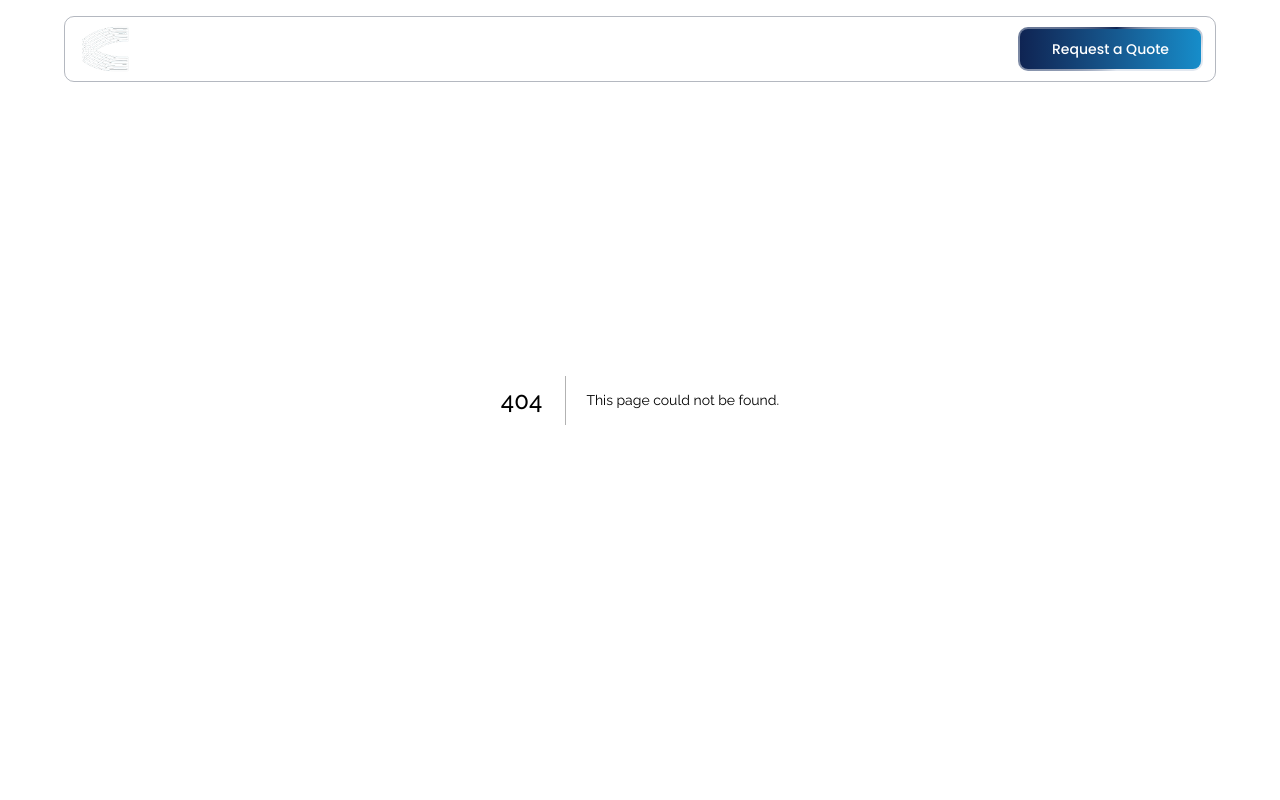
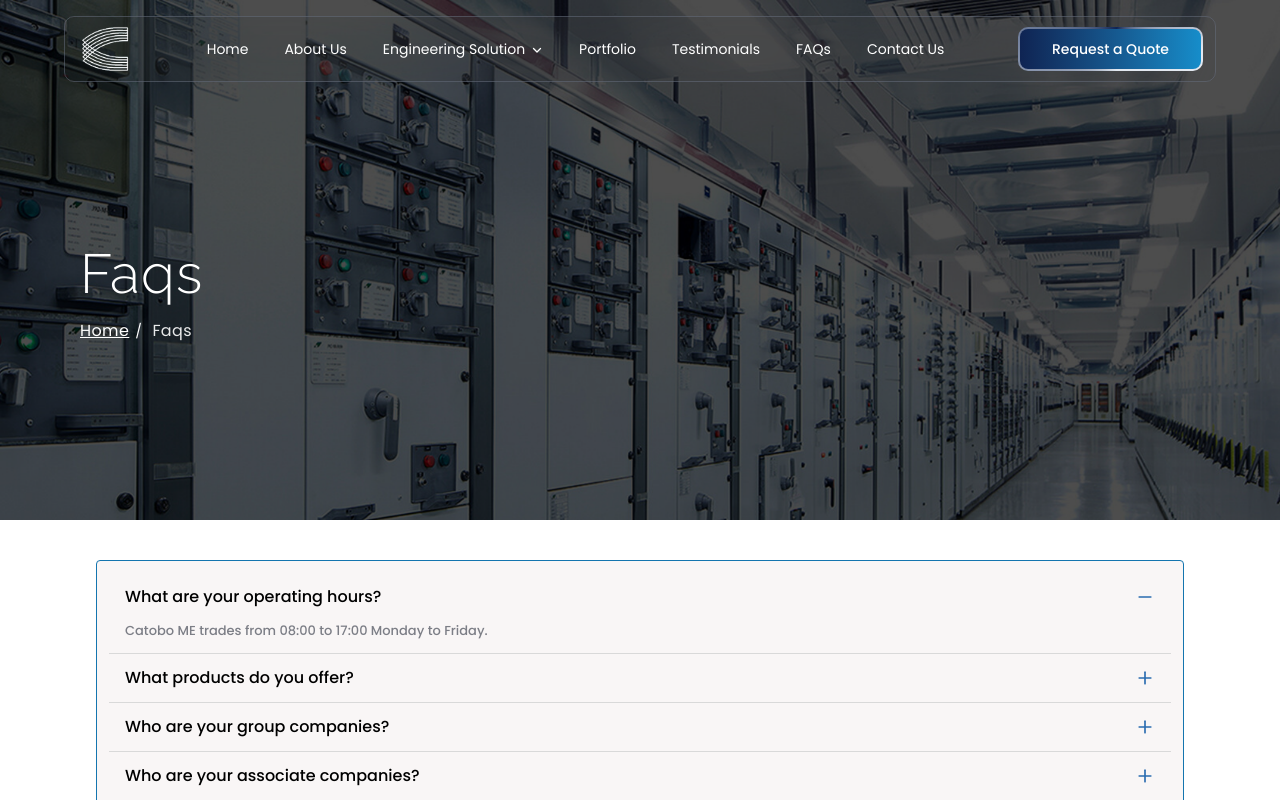
Before and after one commit to developers-xntric/catobo, a Next.js app: page /faqs in a window 1280 px wide. Before the commit this address had no page. Shown: the top 800 px of the page. Built offline with nearby package versions, Linux system fonts and the light colour scheme.

Commit message:
faq done

```diff
--- /dev/null
+++ b/src/app/(engineering)/faqs/page.tsx
@@ -0,0 +1,25 @@
+import DynamicHero from '@/components/common/hero';
+import FaqAccordion from '@/components/FaqAccordion';
+import PressContent from '@/components/Press';
+
+const Faqs = () => {
+    return (
+
+        <div>
+            <DynamicHero
+                title={"Faqs"}
+                breadcrumbs={
+                    [
+                        { label: "Home", href: "/" },
+                        { label: "Faqs" },
+                    ]
+                }
+                backgroundImage={"/faqs.png"}
+            />
+
+            <FaqAccordion />
+        </div>
+    )
+}
+
+export default Faqs
--- a/src/components/ContactSection.tsx
+++ b/src/components/ContactSection.tsx
@@ -87,7 +87,7 @@ export default function ContactSection() {
                 </div>
 
                 {/* Two Column Layout */}
-                <div className="grid grid-cols-1 gap-6 md:gap-1 xl:gap-10 2xl:gap-1 lg:grid-cols-2">
+                <div className="grid grid-cols-1 gap-6 md:gap-1 xl:gap-8 2xl:gap-1 lg:grid-cols-2">
                     {/* Left Column - Image */}
                     <div className="md:flex hidden items-center justify-center">
                         <div className="relative w-full h-full min-h-[400px] overflow-hidden rounded-xl">
--- /dev/null
+++ b/src/components/FaqAccordion.tsx
@@ -0,0 +1,87 @@
+"use client";
+
+import { useState } from "react";
+import { Plus, Minus } from "lucide-react";
+
+interface FAQ {
+  question: string;
+  answer: string;
+}
+
+const faqData: FAQ[] = [
+  {
+    question: "What are your operating hours?",
+    answer:
+      "Catobo ME trades from 08:00 to 17:00 Monday to Friday.",
+  },
+  {
+    question: "What products do you offer?",
+    answer:
+      "We offer a wide range of engineering and technology solutions.",
+  },
+  {
+    question: "Who are your group companies?",
+    answer:
+      "Our group companies operate across multiple sectors and regions.",
+  },
+  {
+    question: "Who are your associate companies?",
+    answer:
+      "We work with several strategic partners and associate companies.",
+  },
+  {
+    question: "Are you ISO certified?",
+    answer:
+      "Yes, we maintain internationally recognized ISO certifications.",
+  },
+];
+
+export default function FaqAccordion() {
+  const [openIndex, setOpenIndex] = useState<number>(0);
+
+  const toggleItem = (index: number) => {
+    setOpenIndex(openIndex === index ? -1 : index);
+  };
+
+  return (
+    <div className="2xl:max-w-350 w-[90%] mx-auto lg:px-8 py-5 md:py-10">
+    <div className="w-full overflow-hidden rounded border border-[#1475AF] bg-[#F9F6F6] p-3">
+      {faqData.map((faq, index) => (
+        <div
+          key={index}
+          className={`border-b border-[#D9D9D9] ${
+            index === faqData.length - 1 ? "border-b-0" : ""
+          }`}
+        >
+          <button
+            onClick={() => toggleItem(index)}
+            className="flex w-full items-center justify-between px-4 py-3 text-left"
+          >
+            <span className="text-[16px] font-medium text-[#000000]">
+              {faq.question}
+            </span>
+
+            {openIndex === index ? (
+              <Minus size={20} className="text-[#2B6CB0]" />
+            ) : (
+              <Plus size={20} className="text-[#2B6CB0]" />
+            )}
+          </button>
+
+          <div
+            className={`overflow-hidden transition-all duration-300 ${
+              openIndex === index
+                ? "max-h-40 pb-3"
+                : "max-h-0"
+            }`}
+          >
+            <p className="px-4 text-[13px] font-medium text-[#7C7E86]">
+              {faq.answer}
+            </p>
+          </div>
+        </div>
+      ))}
+    </div>
+    </div>
+  );
+}
--- a/src/components/Footer.tsx
+++ b/src/components/Footer.tsx
@@ -98,7 +98,7 @@ export function Footer() {
                     <div className="grid grid-cols-1 gap-5 md:gap-12 sm:grid-cols-2 lg:grid-cols-4 lg:gap-8">
                         {/* Logo Section */}
                         <div className="flex flex-col items-start w-fit">
-                            <Link href="/" className="relative w-36 h-32 mb-2">
+                            <Link href="/" className="relative w-36 h-28 mb-2">
                                 <Image
                                     src={logo.url}
                                     alt={logo.alt}
```
Also changed, not shown: public/faqs.png (added).
